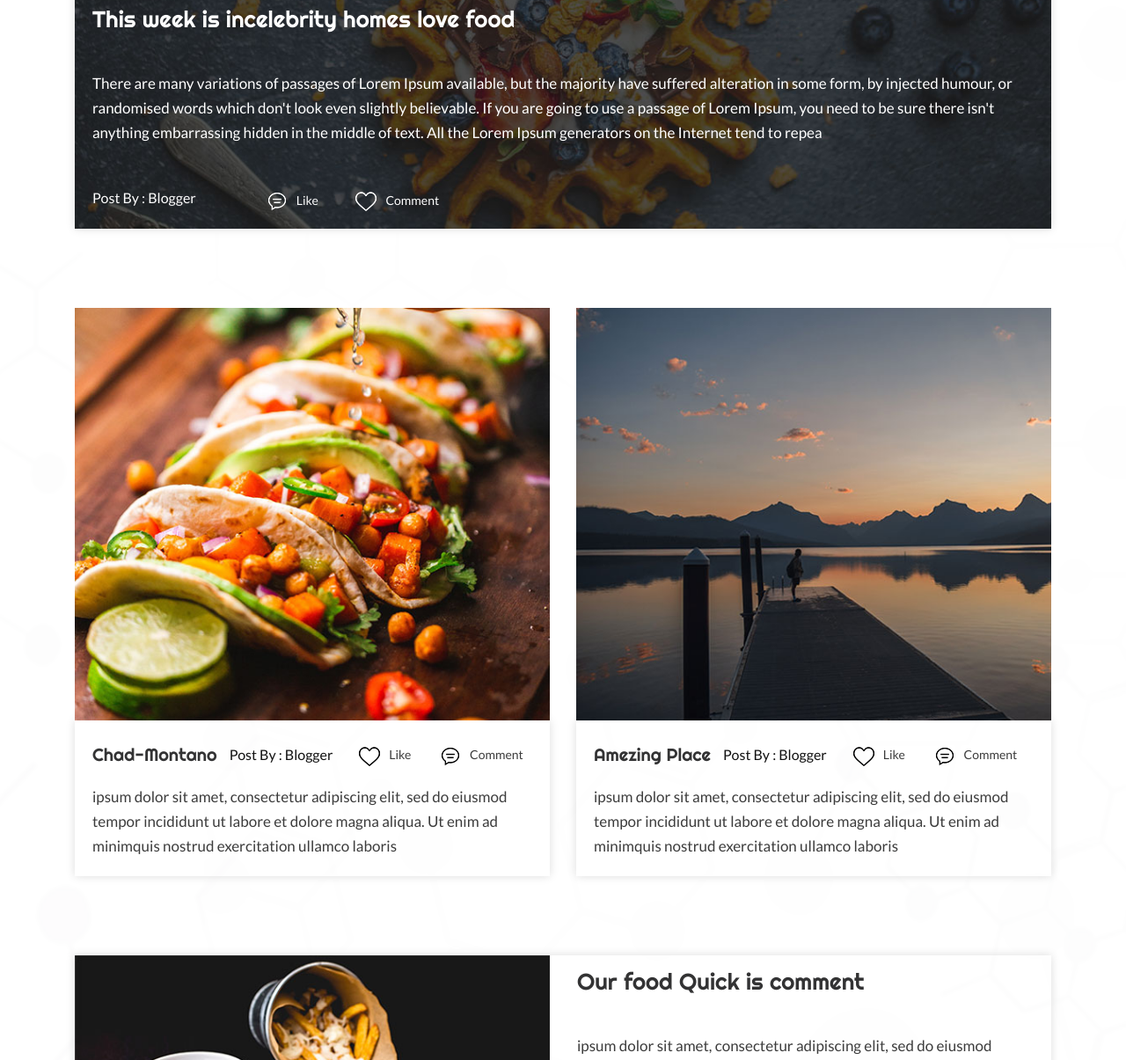
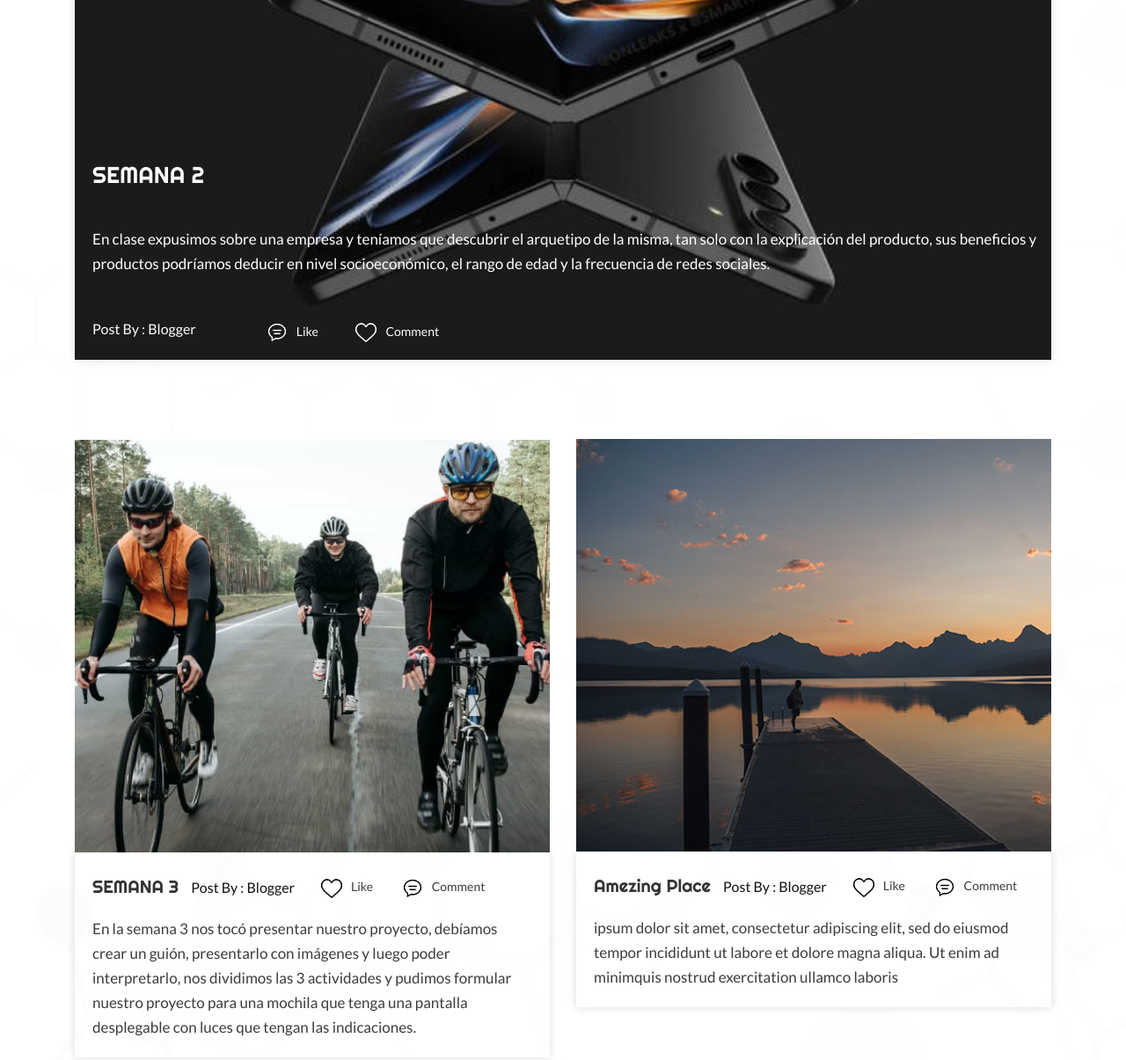
Before and after one commit to clanicol/clanicol.github.io, a plain HTML site: page index.html in a window 1280 px wide. Shown: the part 1888-3093 px from the top of the page at 88% size. Drawn offline with nearby package versions, Linux system fonts and the light colour scheme; files whose address does not match are found by name; a web font is replaced by a local one.

Commit message:
Add files via upload

```diff
--- a/index.html
+++ b/index.html
@@ -148,12 +148,12 @@
                      <div class="row">
                         <div class="col-md-12">
                            <div class="our_img">
-                              <figure><img class="he_img" src="images/our_img2.jpg" alt="#"/></figure>
+                              <figure><img class="he_img" src="images/z fold.jpeg" alt="#"/></figure>
 
 
                            <div class="our_text_box position_box">
-                              <h3 class="awesome withi_color">This week is incelebrity homes  love food </h3>
-                              <p class="hiuouh">There are many variations of passages of Lorem Ipsum available, but the majority have suffered alteration in some form, by injected humour, or randomised words which don't look even slightly believable. If you are going to use a passage of Lorem Ipsum, you need to be sure there isn't anything embarrassing hidden in the middle of text. All the Lorem Ipsum generators on the Internet tend to repea</p>
+                              <h3 class="awesome withi_color">SEMANA 2 </h3>
+                              <p class="hiuouh">En clase expusimos sobre una empresa y teníamos que descubrir el arquetipo de la misma, tan solo con la explicación del producto, sus beneficios y productos podríamos deducir en nivel socioeconómico, el rango de edad y la frecuencia de redes sociales.</p>
                               <div class="post_box">
                                  <h4 class="flot_left1 withi_color">Post By : Blogger </h4>
                                  <ul class="like withi_color">
@@ -175,20 +175,20 @@
                      <div class="row">
                          <div class="col-md-6 padding_bottom2">
                            <div class="our_img">
-                              <figure><img src="images/our_img3.jpg" alt="#"/></figure>
+                              <figure><img src="images/ciclista.jpg" alt="#"/></figure>
                            </div>
                            <div class="our_text_box three_box">
 
 
                               <div class="post_box d_flex padding_top3">
-                                 <h3 class="awesome padding_flot">Chad-Montano</h3>
+                                 <h3 class="awesome padding_flot">SEMANA 3</h3>
                                  <h4 class="flot_left1">Post By : Blogger </h4>
                                  <ul class="like padding_left2">
                                     <li><a href="#"><img src="images/like.png" alt="#"/>Like</a></li>
                                      <li><a href="#"><img src="images/comm.png" alt="#"/>Comment</a></li>
                                  </ul>
                               </div>
-                              <p>ipsum dolor sit amet, consectetur adipiscing elit, sed do eiusmod tempor incididunt ut labore et dolore magna aliqua. Ut enim ad minimquis nostrud exercitation ullamco laboris </p>
+                              <p>En la semana 3 nos tocó presentar nuestro proyecto, debíamos crear un guión, presentarlo con imágenes y luego poder interpretarlo, nos dividimos las 3 actividades y pudimos formular nuestro proyecto para una mochila que tenga una pantalla desplegable con luces que tengan las indicaciones. </p>
                            </div>
                         </div>
                         <div class="col-md-6">
```
Also changed, not shown: images/ciclista.jpg (added), images/z fold.jpeg (added).
